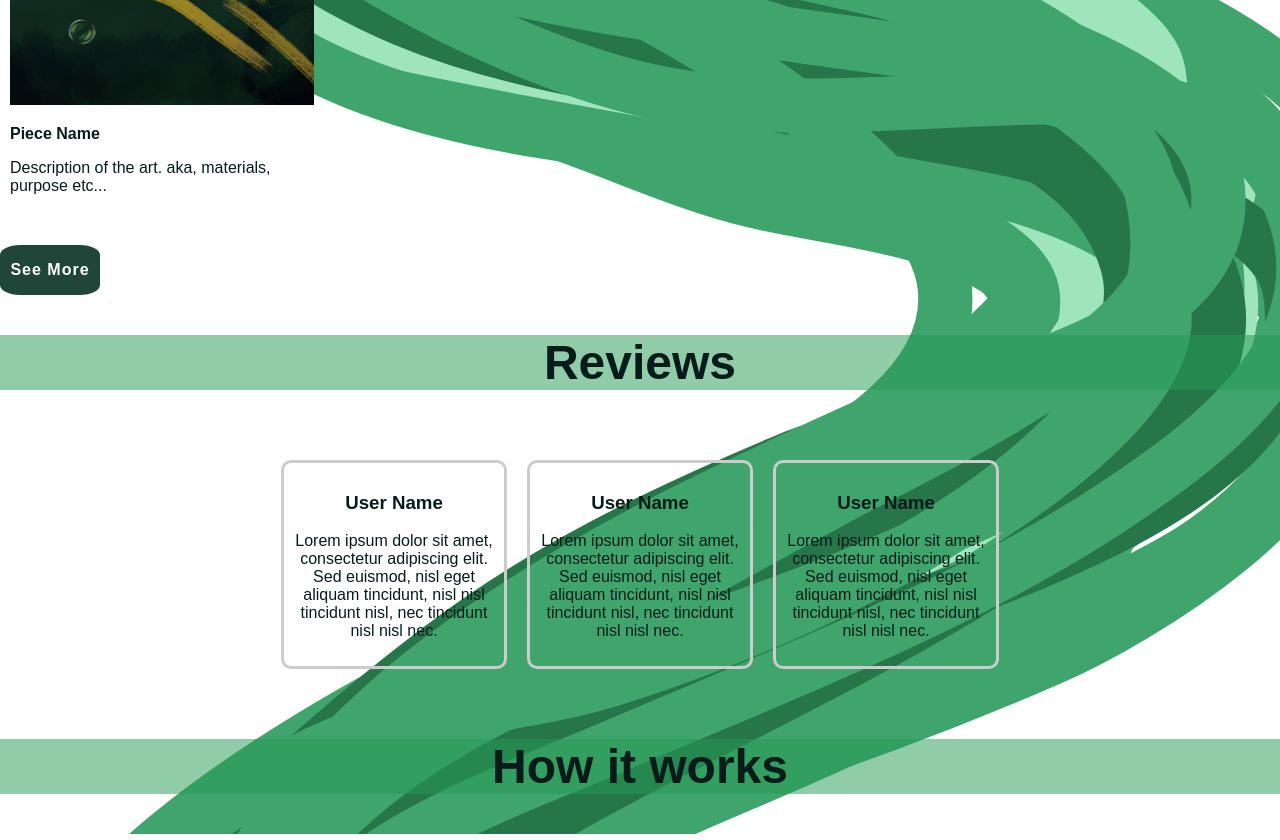
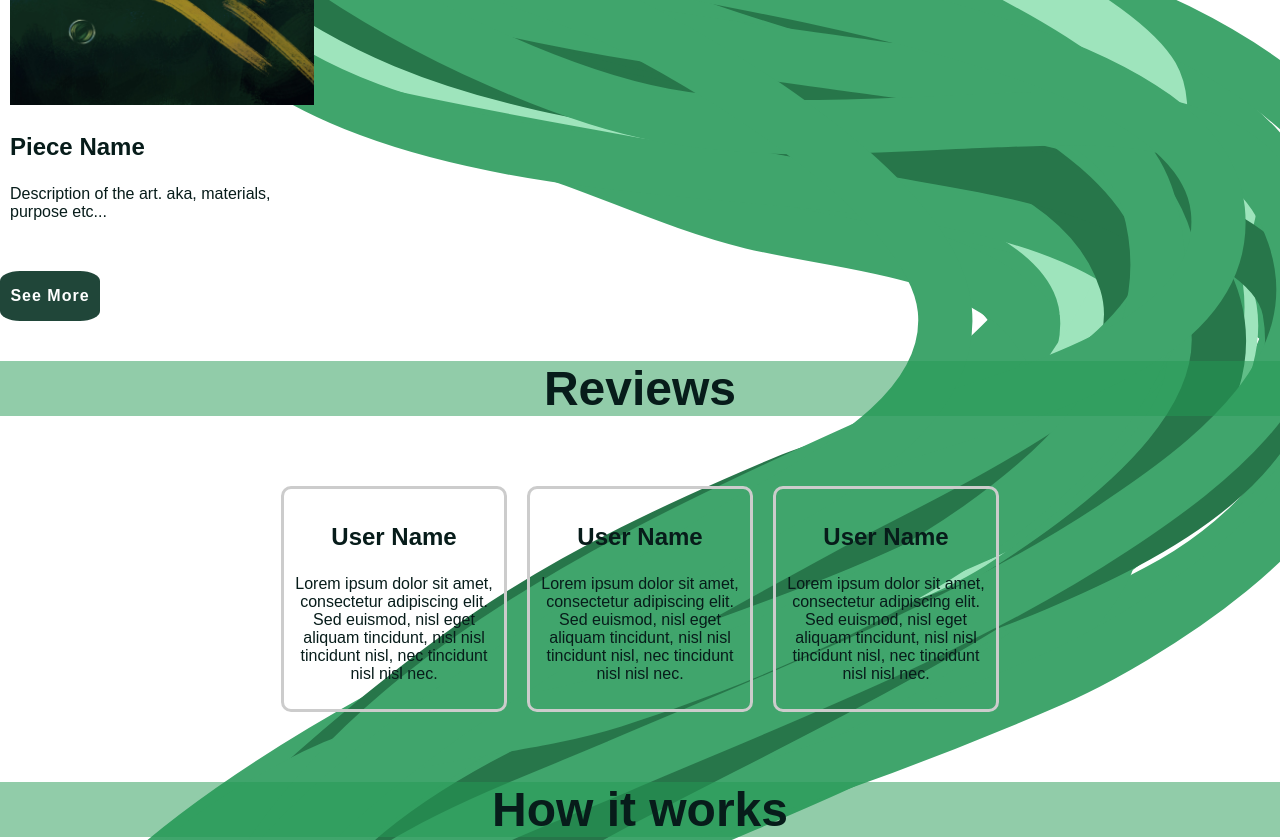
Before and after one commit to abibia/WebPractice2, a plain HTML site: page index.html in a window 1280 px wide. Shown: the part 1340-2180 px from the top of the page. Drawn offline with Linux system fonts and the light colour scheme.

Commit message:
fix,typo

```diff
--- a/css/tolls.css
+++ b/css/tolls.css
@@ -293,7 +293,7 @@ input[type=text], select, textarea {
 }
 
 input[type=submit] {
-    background-color: #04AA6D;
+    background-color: #204639;
     color: white;
     padding: 12px 20px;
     border: none;
@@ -302,7 +302,7 @@ input[type=submit] {
 
 input[type=submit]:hover,
 input[type=submit]:focus {
-    background-color: #45a049;
+    filter: saturate(50%);
 }
 
 
@@ -520,7 +520,7 @@ td {
 
 /* Footer Styles */
 .footer {
-    background-color: #489d88;
+    background-color: #204639;
     color: white;
     font-family: 'Cadman', sans-serif;
     font-weight: bold;
@@ -540,7 +540,7 @@ td {
     border-radius: 50%;
 }
 
-.B:hover
+.B:hover,
 .B:focus {
     opacity: 0.7;
     transform: scale(1.2);
@@ -569,7 +569,6 @@ justify-content: center;
 }
 
 .review-content {
-    background-color: inherit;
     border-radius: 10px;
     width: 200px;
     border: solid #ccc;
@@ -579,3 +578,8 @@ justify-content: center;
     justify-content: center;
     align-content: center;
 }
+
+.bold {
+    font-weight: bold;
+    font-size: 150%;
+}
--- a/index.html
+++ b/index.html
@@ -57,7 +57,7 @@
           <div class="galery-column">
               <div class="galery-content">
                   <img src="assets/galery/abstractbubbles.jpg" alt="abstractbubbles" style="width:100%">
-                  <p style="font-weight: bold">Piece Name</p>
+                  <p class="bold">Piece Name</p>
                   <p>Description of the art. aka, materials, purpose etc...</p>
               </div>
           </div>
@@ -67,17 +67,17 @@
     <h1 class="titles">Reviews</h1>
     <div class="review-container">
             <div class="review-content">
-                <h3>User Name</h3>
+                <p class="bold">User Name</p>
                 <p>Lorem ipsum dolor sit amet, consectetur adipiscing elit. Sed euismod, nisl eget aliquam tincidunt, nisl nisl tincidunt nisl, nec tincidunt nisl nisl nec.</p>
 
              </div>
         <div class="review-content">
-            <h3>User Name</h3>
+            <p class="bold">User Name</p>
             <p>Lorem ipsum dolor sit amet, consectetur adipiscing elit. Sed euismod, nisl eget aliquam tincidunt, nisl nisl tincidunt nisl, nec tincidunt nisl nisl nec.</p>
 
         </div>
         <div class="review-content">
-            <h3>User Name</h3>
+            <p class="bold">User Name</p>
             <p>Lorem ipsum dolor sit amet, consectetur adipiscing elit. Sed euismod, nisl eget aliquam tincidunt, nisl nisl tincidunt nisl, nec tincidunt nisl nisl nec.</p>
 
         </div>
```
